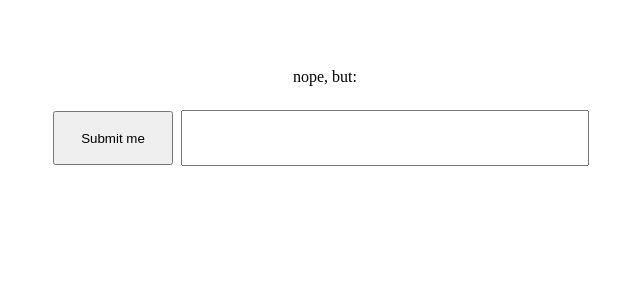
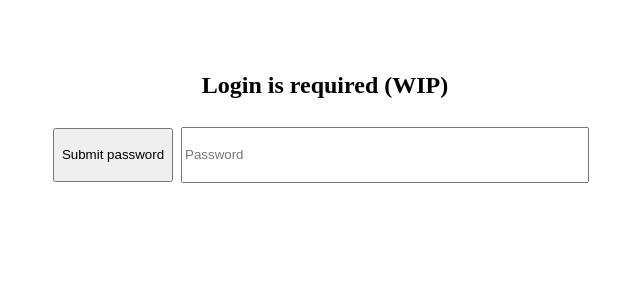
Before and after one commit to Ownwn/class-question-app, a React (Vite) app: page /login in a window 1280 px wide. Shown: the top 300 px of the page, without its empty margins (315-955 px from the left). Built offline with nearby package versions, Linux system fonts and the light colour scheme.

Commit message:
Update wording

```diff
--- a/src/routes/LoginPage.tsx
+++ b/src/routes/LoginPage.tsx
@@ -5,7 +5,7 @@ export function LoginPage() {
     const [response, setResponse] = useState("");
 
     return <>
-        <p>nope, but:</p>
+        <h2>Login is required (WIP)</h2>
 
         <form action={sendPassword}>
             <PasswordForm/>
@@ -17,8 +17,8 @@ export function LoginPage() {
         const status = useFormStatus();
         return (
             <>
-                <button type="submit">Submit me</button>
-                <input type="password" required name="password"/>
+                <button type="submit">Submit password</button>
+                <input type="password" required name="password" placeholder="Password"/>
                 <p>{status.pending ? "Loading.." : response}</p>
             </>
         );
--- a/src/routes/OfflinePage.tsx
+++ b/src/routes/OfflinePage.tsx
@@ -1,3 +1,6 @@
 export function OfflinePage() {
-    return <><h1>Offline :(</h1></>;
+    return <>
+        <h1>Game is currently offline!</h1>
+        <p>Please stand by...</p>
+    </>;
 }
```
